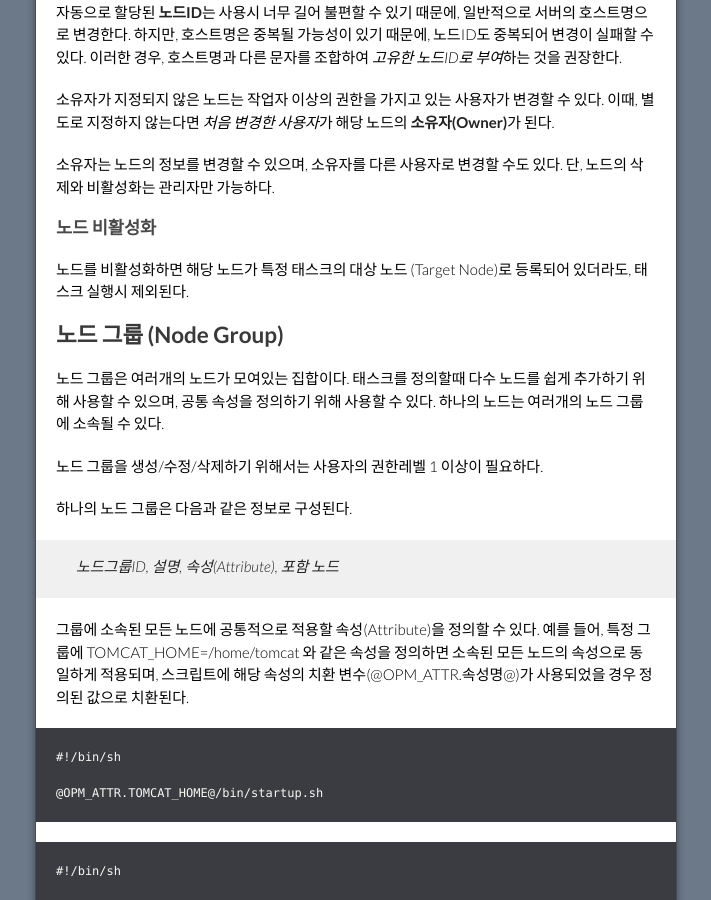
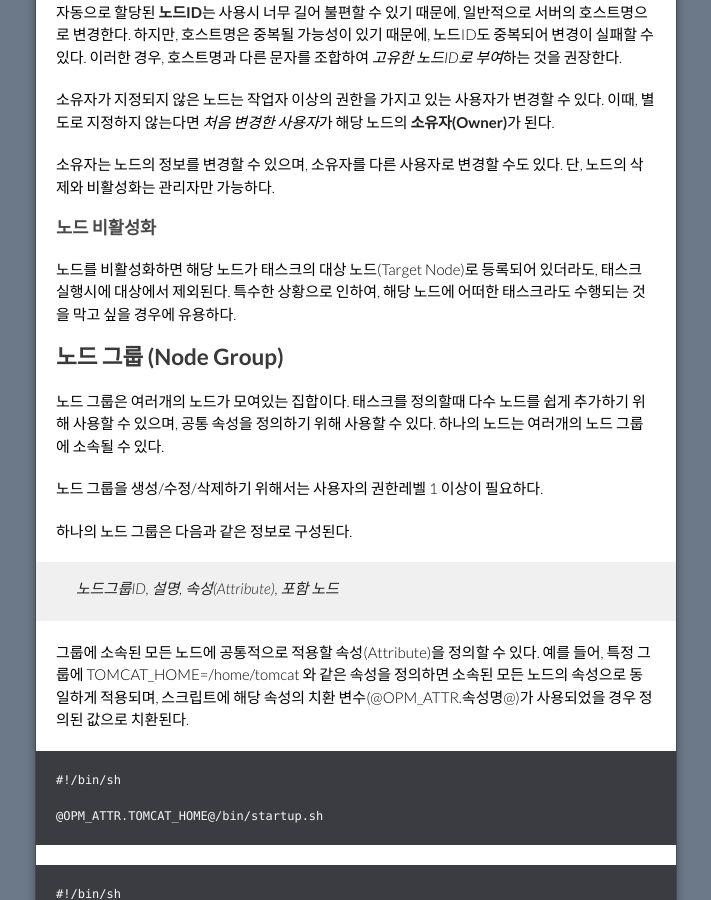
Before and after one commit to opmate/opmate.github.io, a Jekyll site: the page built from document/Overview.md, in a window 1280 px wide and 900 px high, scrolled down 1666 px. Shown: the whole window, without its empty margins (284-995 px from the left). Built offline with Jekyll 4.4.1, drawn with Linux system fonts in a browser that asks for light colours; our own code applies the rules of GitHub Pages for plain Markdown files; a script that is not in the unit is left out; the repository's description, which GitHub fills in, is left out.

Commit message:
Update Overview.md

```diff
--- a/document/Overview.md
+++ b/document/Overview.md
@@ -71,7 +71,8 @@ title: Overview
 
 ### 노드 비활성화
 
-노드를 비활성화하면 해당 노드가 특정 태스크의 대상 노드 (Target Node)로 등록되어 있더라도, 태스크 실행시 제외된다.
+노드를 비활성화하면 해당 노드가 태스크의 대상 노드(Target Node)로 등록되어 있더라도, 태스크 실행시에 대상에서 제외된다.
+특수한 상황으로 인하여, 해당 노드에 어떠한 태스크라도 수행되는 것을 막고 싶을 경우에 유용하다.
 
 ## 노드 그룹 (Node Group)
 
```
